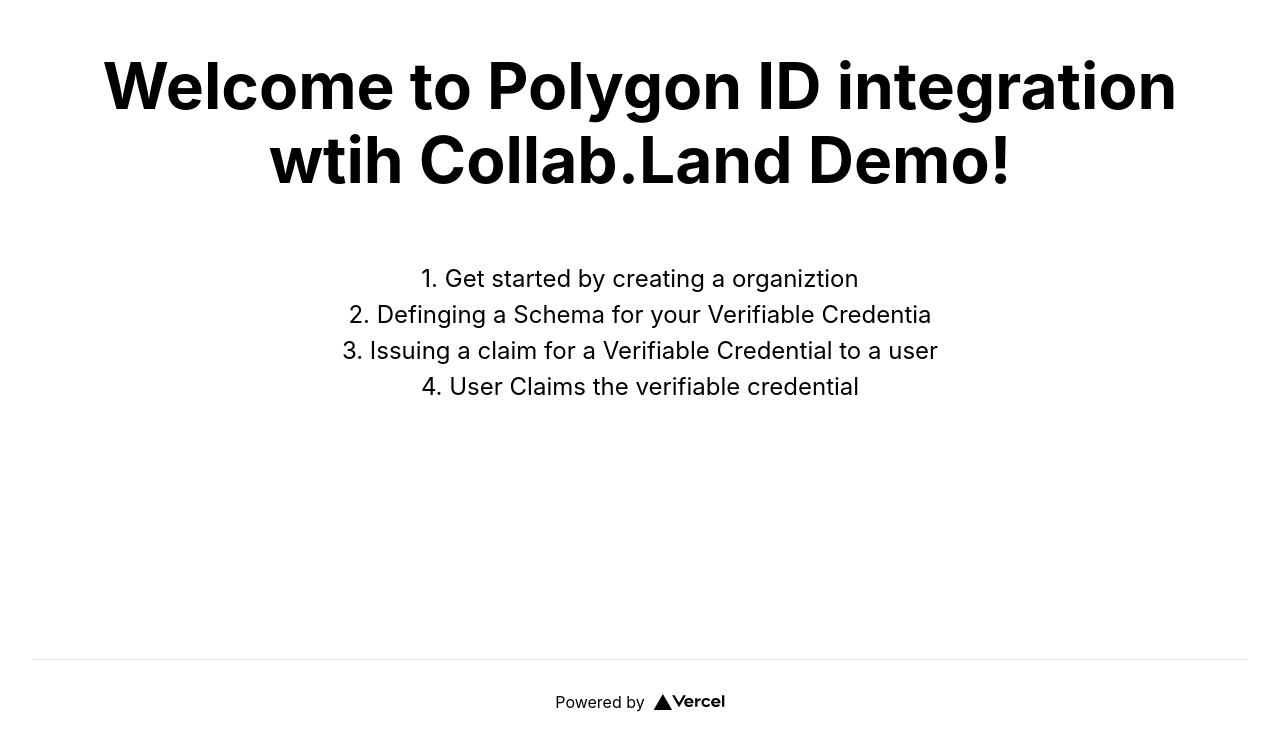
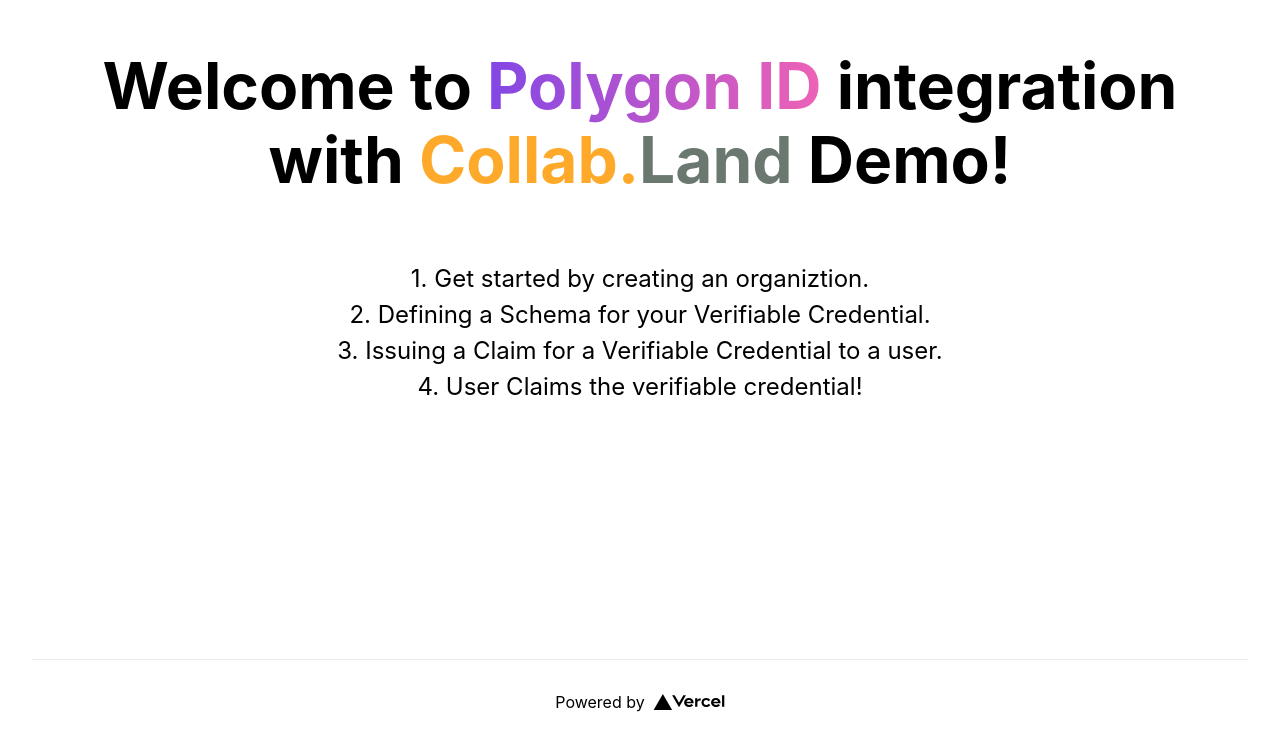
Before and after one commit to aaishikasb/ETHIndia2022-SigmaSoiBois, a Next.js app in the folder issuer-frontend/: page / in a window 1280 px wide. Shown: the part 141-885 px from the top of the page. Built offline with nearby package versions, Linux system fonts and the light colour scheme.

Commit message:
Fix Index

```diff
--- a/issuer-frontend/pages/index.tsx
+++ b/issuer-frontend/pages/index.tsx
@@ -6,21 +6,21 @@
   return (
     <div className={styles.container}>
       <Head>
-        <title>Polygon ID<>Collab.Land</></title>
+        <title>Polygon ID - Collab.Land</title>
         <meta name="description" content="Polygon ID integration with Collab.Land" />
         <link rel="icon" href="/favicon.ico" />
       </Head>
 
       <main className={styles.main}>
         <h1 className={styles.title}>
-          Welcome to Polygon ID integration wtih Collab.Land Demo!
+          Welcome to <span className={styles.polyGrad}>Polygon ID</span> integration with <span className={styles.collabYellow}>Collab.</span><span className={styles.collabGrey}>Land</span> Demo!
         </h1>
 
         <p className={styles.description}>
-          1. Get started by creating a organiztion<br />
-          2. Definging a Schema for your Verifiable Credentia<br />
-          3. Issuing a claim for a Verifiable Credential to a user<br />
-          4. User Claims the verifiable credential<br />
+          1. Get started by creating an organiztion.<br />
+          2. Defining a Schema for your Verifiable Credential.<br />
+          3. Issuing a Claim for a Verifiable Credential to a user.<br />
+          4. User Claims the verifiable credential!<br />
         </p>
       </main>
 
--- a/issuer-frontend/styles/Home.module.css
+++ b/issuer-frontend/styles/Home.module.css
@@ -127,3 +127,17 @@
     filter: invert(1);
   }
 }
+
+.polyGrad {
+  background: -webkit-linear-gradient(1800deg, #8247e5, #ee62b5);
+  -webkit-background-clip: text;
+  -webkit-text-fill-color: transparent;
+}
+
+.collabYellow {
+  color: #fea929;
+}
+
+.collabGrey {
+  color: #6a7870;
+}
--- a/issuer-frontend/styles/globals.css
+++ b/issuer-frontend/styles/globals.css
@@ -24,3 +24,14 @@
     background: black;
   }
 }
+
+.polyGrad {
+  background: -webkit-linear-gradient(#8247e5, #ee62b5);
+  -webkit-background-clip: text;
+  -webkit-text-fill-color: transparent;
+}
+
+
+@tailwind base;
+@tailwind components;
+@tailwind utilities;
```
